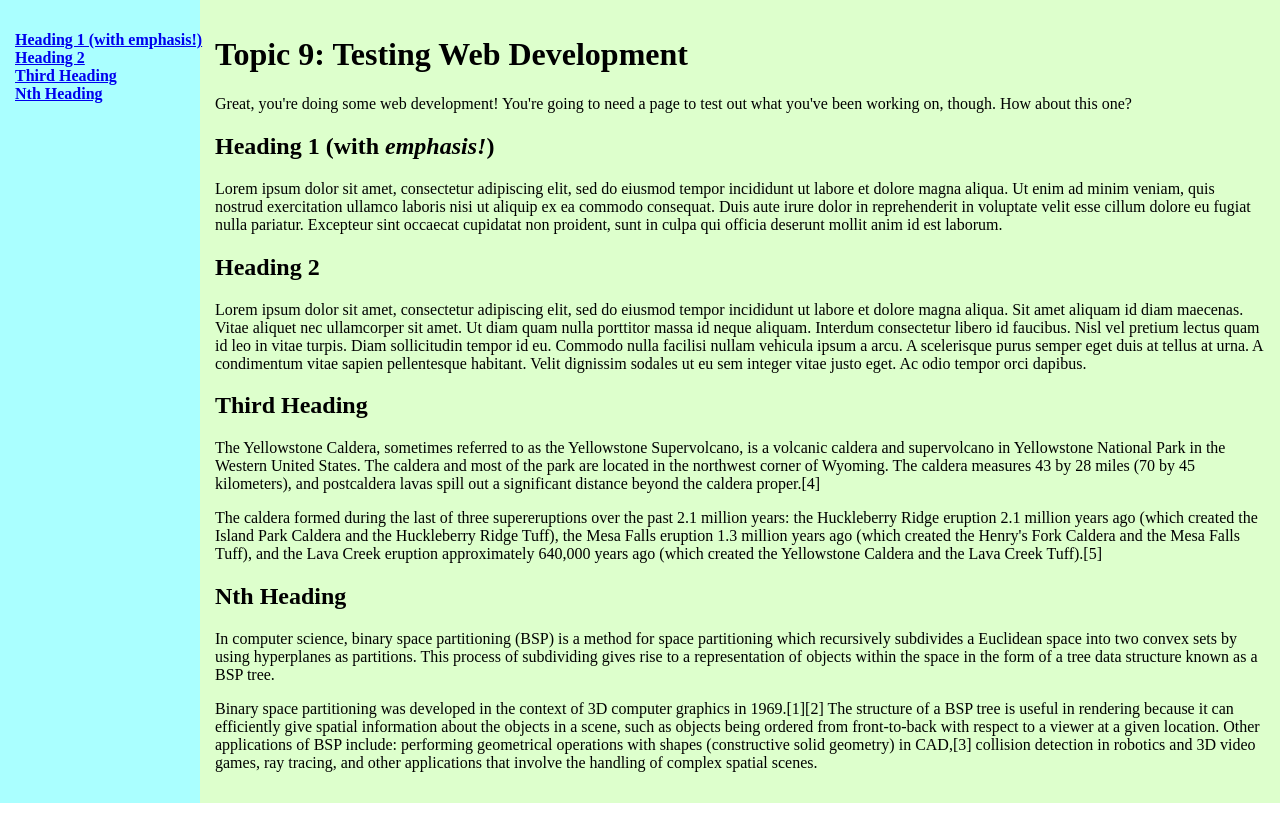
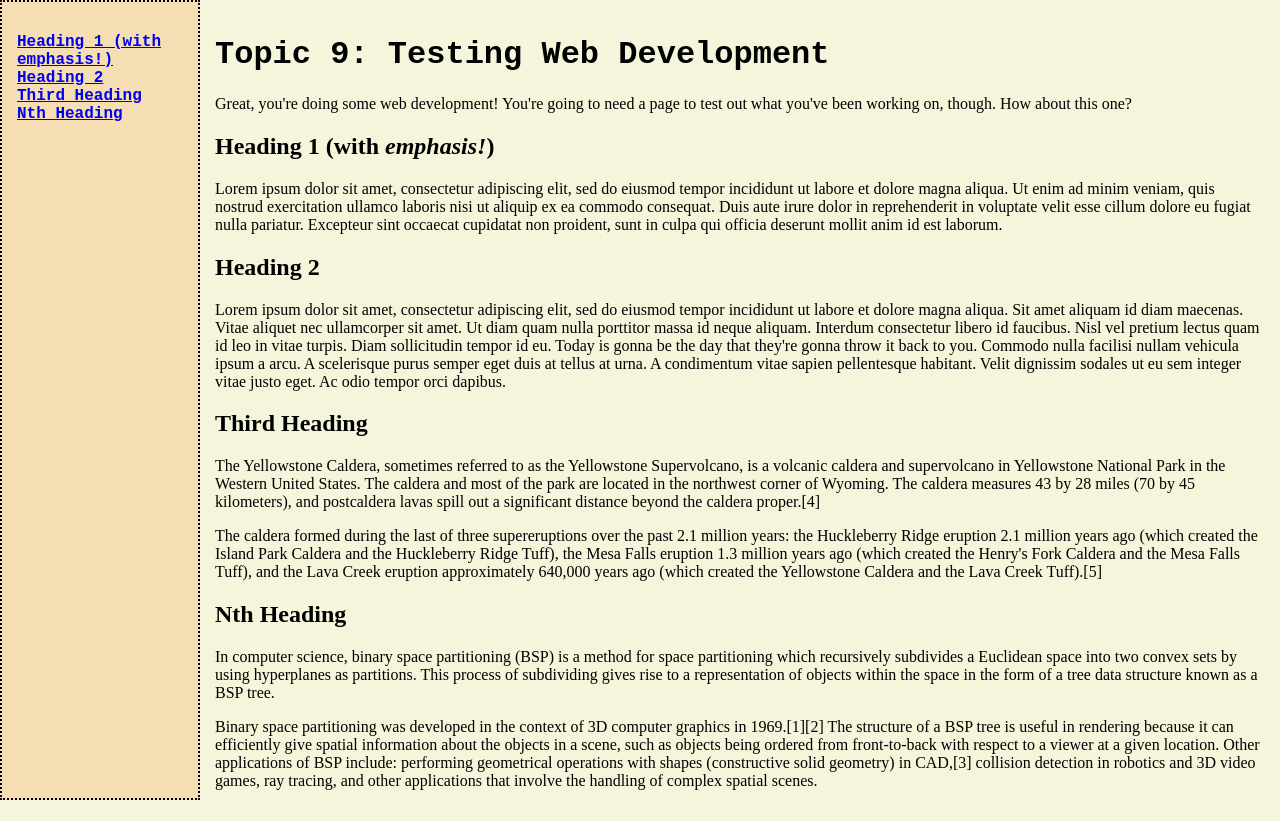
Before and after one commit to unswsecsoc/handbook, a Gatsby site: page /topic9 in a window 1280 px wide. Built offline with nearby package versions, Linux system fonts and the light colour scheme; Gatsby itself is replaced by a stand-in of ours.

Commit message:
Style adjustments (colours, fonts, layout) WIP

```diff
--- a/src/pages/topic9.tsx
+++ b/src/pages/topic9.tsx
@@ -10,9 +10,9 @@ const Topic9Page = () => {
         <p>Great, you're doing some web development! You're going to need a page to test
         out what you've been working on, though. How about this one?</p>
         <h2 id="heading-1">Heading 1 (with <em>emphasis!</em>)</h2>
-        <p> Lorem ipsum dolor sit amet, consectetur adipiscing elit, sed do eiusmod tempor incididunt ut labore et dolore magna aliqua. Ut enim ad minim veniam, quis nostrud exercitation ullamco laboris nisi ut aliquip ex ea commodo consequat. Duis aute irure dolor in reprehenderit in voluptate velit esse cillum dolore eu fugiat nulla pariatur. Excepteur sint occaecat cupidatat non proident, sunt in culpa qui officia deserunt mollit anim id est laborum.</p>
+        <p>Lorem ipsum dolor sit amet, consectetur adipiscing elit, sed do eiusmod tempor incididunt ut labore et dolore magna aliqua. Ut enim ad minim veniam, quis nostrud exercitation ullamco laboris nisi ut aliquip ex ea commodo consequat. Duis aute irure dolor in reprehenderit in voluptate velit esse cillum dolore eu fugiat nulla pariatur. Excepteur sint occaecat cupidatat non proident, sunt in culpa qui officia deserunt mollit anim id est laborum.</p>
         <h2 id="heading-2">Heading 2</h2>
-        <p>Lorem ipsum dolor sit amet, consectetur adipiscing elit, sed do eiusmod tempor incididunt ut labore et dolore magna aliqua. Sit amet aliquam id diam maecenas. Vitae aliquet nec ullamcorper sit amet. Ut diam quam nulla porttitor massa id neque aliquam. Interdum consectetur libero id faucibus. Nisl vel pretium lectus quam id leo in vitae turpis. Diam sollicitudin tempor id eu. Commodo nulla facilisi nullam vehicula ipsum a arcu. A scelerisque purus semper eget duis at tellus at urna. A condimentum vitae sapien pellentesque habitant. Velit dignissim sodales ut eu sem integer vitae justo eget. Ac odio tempor orci dapibus.</p>
+        <p>Lorem ipsum dolor sit amet, consectetur adipiscing elit, sed do eiusmod tempor incididunt ut labore et dolore magna aliqua. Sit amet aliquam id diam maecenas. Vitae aliquet nec ullamcorper sit amet. Ut diam quam nulla porttitor massa id neque aliquam. Interdum consectetur libero id faucibus. Nisl vel pretium lectus quam id leo in vitae turpis. Diam sollicitudin tempor id eu. Today is gonna be the day that they're gonna throw it back to you. Commodo nulla facilisi nullam vehicula ipsum a arcu. A scelerisque purus semper eget duis at tellus at urna. A condimentum vitae sapien pellentesque habitant. Velit dignissim sodales ut eu sem integer vitae justo eget. Ac odio tempor orci dapibus.</p>
         <h2 id="heading-3">Third Heading</h2>
         <p> The Yellowstone Caldera, sometimes referred to as the Yellowstone Supervolcano, is a volcanic caldera and supervolcano in Yellowstone National Park in the Western United States. The caldera and most of the park are located in the northwest corner of Wyoming. The caldera measures 43 by 28 miles (70 by 45 kilometers), and postcaldera lavas spill out a significant distance beyond the caldera proper.[4]</p>
 <p> The caldera formed during the last of three supereruptions over the past 2.1 million years: the Huckleberry Ridge eruption 2.1 million years ago (which created the Island Park Caldera and the Huckleberry Ridge Tuff), the Mesa Falls eruption 1.3 million years ago (which created the Henry's Fork Caldera and the Mesa Falls Tuff), and the Lava Creek eruption approximately 640,000 years ago (which created the Yellowstone Caldera and the Lava Creek Tuff).[5] </p>
@@ -20,7 +20,6 @@ const Topic9Page = () => {
         <p> In computer science, binary space partitioning (BSP) is a method for space partitioning which recursively subdivides a Euclidean space into two convex sets by using hyperplanes as partitions. This process of subdividing gives rise to a representation of objects within the space in the form of a tree data structure known as a BSP tree.</p>
 
 <p> Binary space partitioning was developed in the context of 3D computer graphics in 1969.[1][2] The structure of a BSP tree is useful in rendering because it can efficiently give spatial information about the objects in a scene, such as objects being ordered from front-to-back with respect to a viewer at a given location. Other applications of BSP include: performing geometrical operations with shapes (constructive solid geometry) in CAD,[3] collision detection in robotics and 3D video games, ray tracing, and other applications that involve the handling of complex spatial scenes. </p>
-
       </div>
     </PageTemplate>
   )
--- a/src/styles/sidebar.module.css
+++ b/src/styles/sidebar.module.css
@@ -1,24 +1,29 @@
 .sidebar {
-	min-width: 200px;
-	background: #AAFFFF;
-    top: 20px;
+    flex: none;
+    width: 200px;
+    background-color: #F5DEB3;
+    position: sticky;
+    border: 2px dotted;
+    top: 0px;
+    height: 100vh;
 }
 
+/*
 .sidebarContent {
     width: 200px;
     position: fixed;
 }
+*/
 
 .sidebar ul {
     list-style-type: none;
+    font-weight: normal;
+    font-family: "Courier New", monospace;
+    color: #704214;
 }
 
 .sidebar > ul {
     padding: 0;
-}
-
-.sidebar ul {
-    font-weight: normal;
 }
 
 .sidebar > ul > li {
--- a/src/styles/template.module.css
+++ b/src/styles/template.module.css
@@ -1,5 +1,14 @@
+html {
+    background-color: #F5F5DC;
+    color: #000000;
+}
+
 body {
     margin: 0;
+}
+
+h1 {
+    font-family: "Courier New", monospace;
 }
 
 .page {
@@ -8,7 +17,6 @@ body {
 
 .content {
 	flex-grow: 1;
-	background: hsl(100, 100%, 90%);
 }
 
 .page > * {
```
